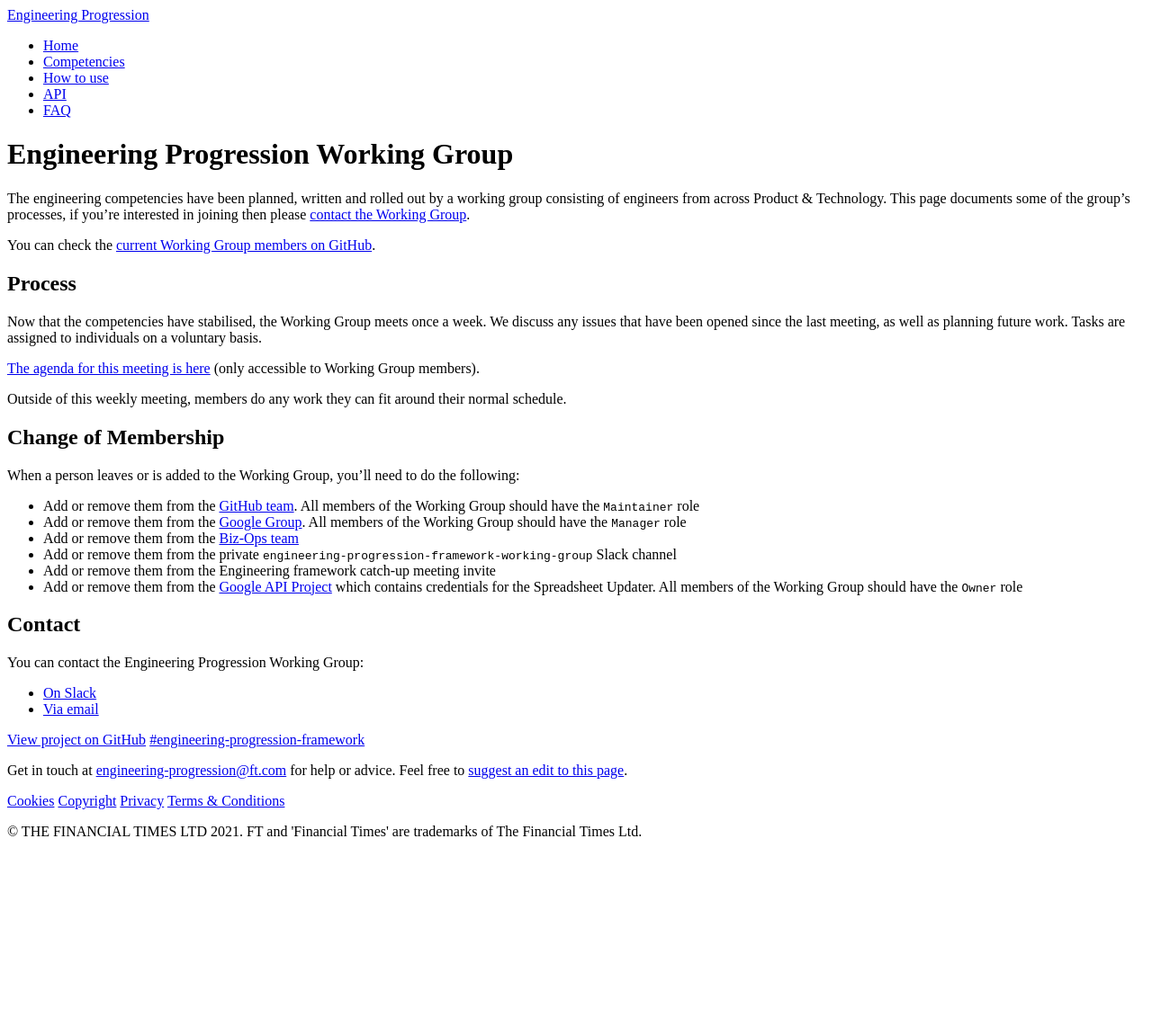
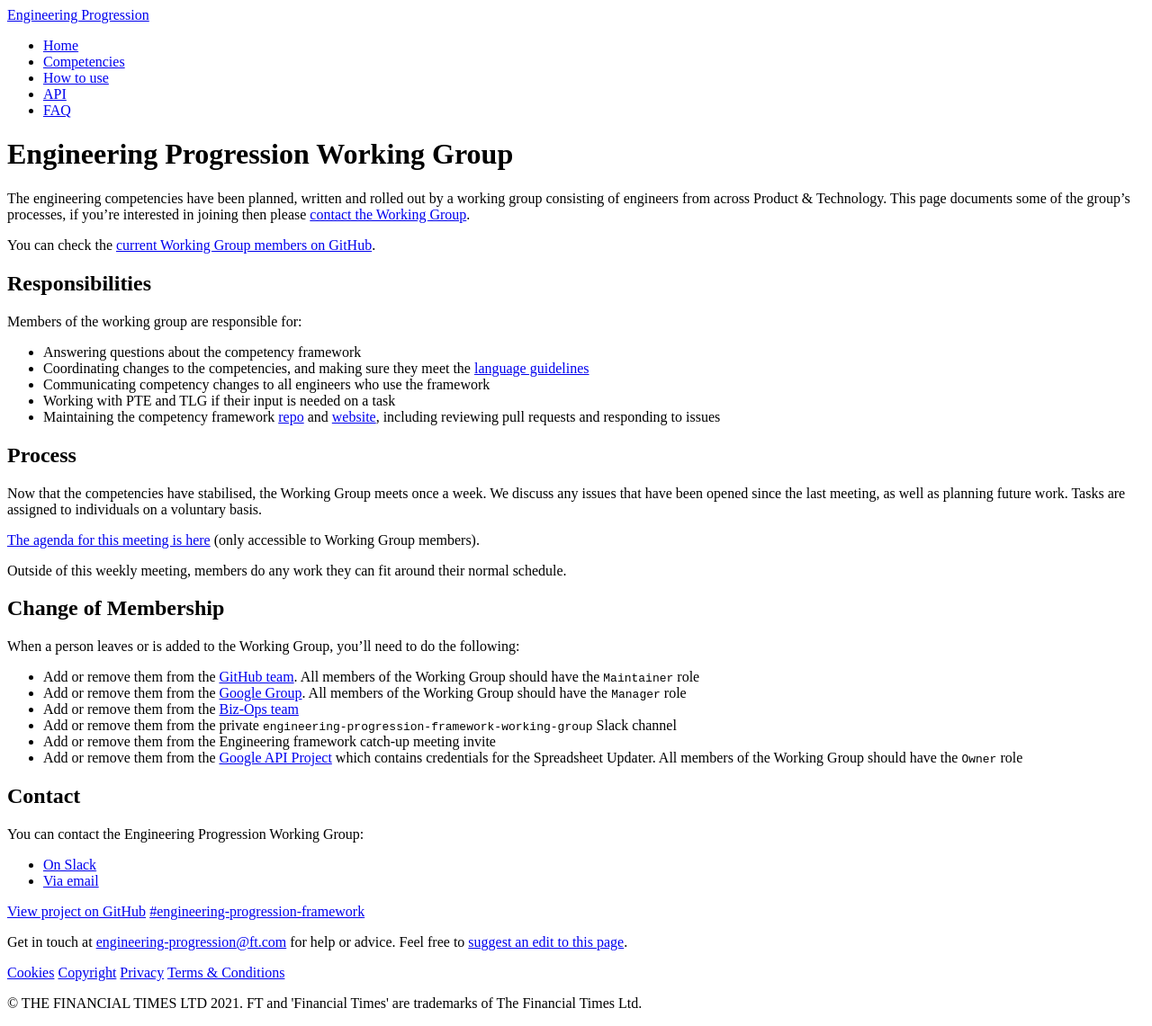
Before and after one commit to Financial-Times/engineering-progression, a Jekyll site: the page built from site/pages/working-group.md, in a window 1280 px wide. Shown: the whole page at 90% size. Built offline with Jekyll 4.4.1, drawn with Linux system fonts in a browser that asks for light colours; a style sheet for code colours, icons or effects is not loaded; before the commit the page ends 950 px from its top, so only the background shows below that.

Commit message:
Add a working group "Responsibilities" section

```diff
--- a/site/pages/working-group.md
+++ b/site/pages/working-group.md
@@ -10,6 +10,17 @@ layout: o-layout-docs
 The engineering competencies have been planned, written and rolled out by a working group consisting of engineers from across Product &amp; Technology. This page documents some of the group's processes, if you're interested in joining then please [contact the Working Group](#contact).
 
 You can check the [current Working Group members on GitHub](https://github.com/orgs/Financial-Times/teams/engineering-progression-working-group/members).
+
+
+## Responsibilities
+
+Members of the working group are responsible for:
+
+  * Answering questions about the competency framework
+  * Coordinating changes to the competencies, and making sure they meet the [language guidelines](https://github.com/Financial-Times/engineering-progression/blob/master/docs/language.md)
+  * Communicating competency changes to all engineers who use the framework
+  * Working with PTE and TLG if their input is needed on a task
+  * Maintaining the competency framework [repo](https://github.com/orgs/Financial-Times/engineering-progression) and [website](https://engineering-progression.ft.com/), including reviewing pull requests and responding to issues
 
 
 ## Process
```
